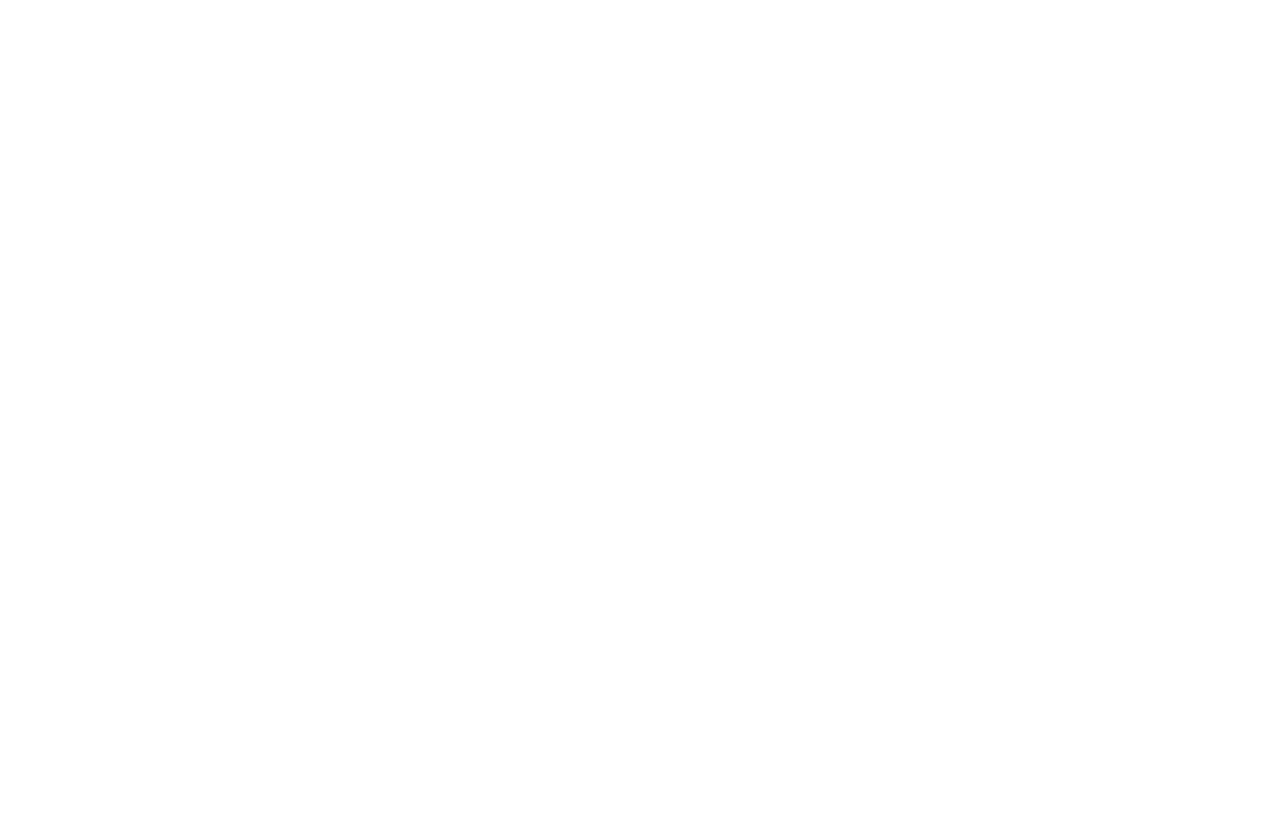
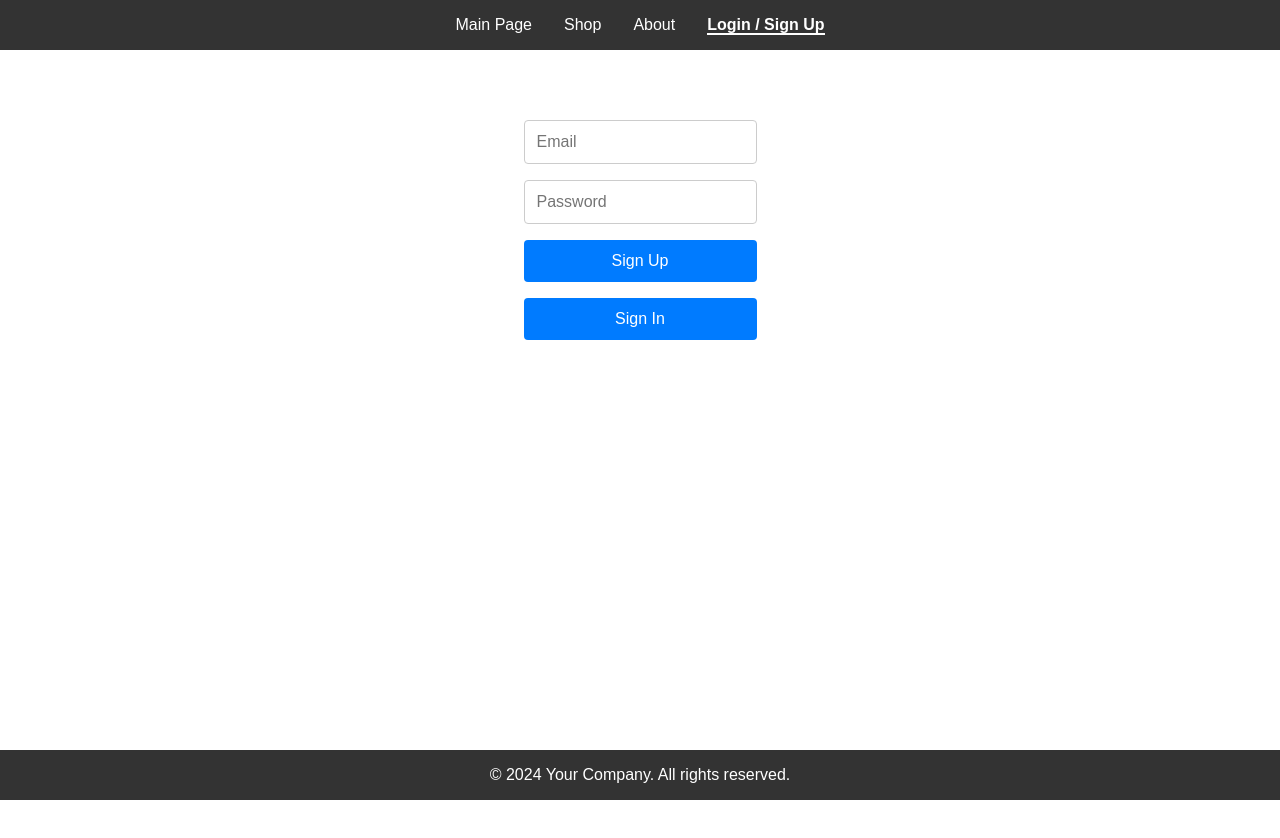
Before and after one commit to MichaelEight/simple-online-shop, a React (Create React App) app: page /auth in a window 1280 px wide. Before the commit this address had no page. Shown: the top 838 px of the page. Before the commit the page ends 800 px from the top, so only its background shows below. Built offline with nearby package versions, Linux system fonts and the light colour scheme; no server answers.

Commit message:
Firebase added, early signin/signup system

```diff
--- a/package.json
+++ b/package.json
@@ -6,6 +6,7 @@
     "@testing-library/jest-dom": "^5.17.0",
     "@testing-library/react": "^13.4.0",
     "@testing-library/user-event": "^13.5.0",
+    "firebase": "^10.12.1",
     "react": "^18.3.1",
     "react-dom": "^18.3.1",
     "react-router-dom": "^6.23.1",
--- a/src/assets/styles/global.css
+++ b/src/assets/styles/global.css
@@ -8,7 +8,8 @@
     font-family: Arial, sans-serif;
   }
 
-  .main-page, .shop-page, .about-page {
+  .main-page, .shop-page, .about-page, .auth-page {
     min-height: 100vh; /* Ensures the content area takes the full height */
     padding-bottom: 2rem; /* Adds space at the bottom to avoid overlap with the fixed footer */
+    margin-top: 5rem;
   }
--- a/src/components/common/Navbar.css
+++ b/src/components/common/Navbar.css
@@ -1,3 +1,4 @@
+/* src/components/common/Navbar.css */
 .navbar {
   background-color: #333;
   color: white;
@@ -5,7 +6,7 @@
   position: fixed;
   top: 0;
   width: 100%;
-  z-index: 1000; /* Ensures the navbar is above other elements */
+  z-index: 1000;
   display: flex;
   justify-content: space-between;
   align-items: center;
@@ -37,45 +38,3 @@
 .navbar a:hover {
   text-decoration: underline;
 }
-
-.login-section {
-  display: flex;
-  align-items: center;
-  margin-left: auto; /* Pushes the login section to the right */
-}
-
-.login-popup {
-  position: absolute;
-  top: 50px;
-  right: 20px;
-  background: white;
-  padding: 1rem;
-  border-radius: 4px;
-  box-shadow: 0 2px 10px rgba(0, 0, 0, 0.1);
-  display: flex;
-  flex-direction: column;
-}
-
-.login-popup input {
-  margin-bottom: 0.5rem;
-  padding: 0.5rem;
-  border: 1px solid #ccc;
-  border-radius: 4px;
-}
-
-.login-popup button {
-  padding: 0.5rem;
-  background-color: #333;
-  color: white;
-  border: none;
-  border-radius: 4px;
-  cursor: pointer;
-}
-
-.login-popup button:hover {
-  background-color: #555;
-}
-
-body {
-  padding-top: 4rem; /* Adjust based on navbar height to avoid content overlap */
-}
--- a/src/components/common/Navbar.js
+++ b/src/components/common/Navbar.js
@@ -1,50 +1,9 @@
-import React, { useState } from 'react';
+// src/components/common/Navbar.js
+import React from 'react';
 import { NavLink } from 'react-router-dom';
-import { useAppContext } from '../../context';
 import './Navbar.css';
 
 function Navbar() {
-  const { isLoggedIn, setIsLoggedIn, userData, setUserData } = useAppContext();
-  const [showLogin, setShowLogin] = useState(false);
-  const [email, setEmail] = useState('');
-  const [password, setPassword] = useState('');
-
-  const handleLogin = () => {
-    // Placeholder validation
-    if (email === 'test@example.com' && password === 'password') {
-      setUserData({
-        name: 'John',
-        lastname: 'Doe',
-        email: 'test@example.com',
-        address: {
-          city: 'Example City',
-          street: 'Main St',
-          building: '123',
-          flat: '45'
-        }
-      });
-      setIsLoggedIn(true);
-      setShowLogin(false);
-    } else {
-      alert('Invalid credentials');
-    }
-  };
-
-  const handleLogout = () => {
-    setIsLoggedIn(false);
-    setUserData({
-      name: '',
-      lastname: '',
-      email: '',
-      address: {
-        city: '',
-        street: '',
-        building: '',
-        flat: ''
-      }
-    });
-  };
-
   return (
     <nav className="navbar">
       <ul>
@@ -63,36 +22,12 @@ function Navbar() {
             About
           </NavLink>
         </li>
+        <li>
+          <NavLink to="/auth" className={({ isActive }) => (isActive ? 'active' : '')}>
+            Login / Sign Up
+          </NavLink>
+        </li>
       </ul>
-      <div className="login-section">
-        {isLoggedIn ? (
-          <>
-            <span>{userData.name} {userData.lastname} logged in!</span>
-            <button onClick={handleLogout}>Logout</button>
-          </>
-        ) : (
-          <>
-            <button onClick={() => setShowLogin(true)}>Log In</button>
-            {showLogin && (
-              <div className="login-popup">
-                <input
-                  type="email"
-                  placeholder="Email"
-                  value={email}
-                  onChange={(e) => setEmail(e.target.value)}
-                />
-                <input
-                  type="password"
-                  placeholder="Password"
-                  value={password}
-                  onChange={(e) => setPassword(e.target.value)}
-                />
-                <button onClick={handleLogin}>Login</button>
-              </div>
-            )}
-          </>
-        )}
-      </div>
     </nav>
   );
 }
--- /dev/null
+++ b/src/firebase.js
@@ -0,0 +1,19 @@
+import { initializeApp } from 'firebase/app';
+import { getAuth } from 'firebase/auth';
+import { getFirestore } from 'firebase/firestore'; // Import Firestore
+
+const firebaseConfig = {
+  apiKey: "AIzaSyCiHYCghLYDwF9Qj7M7l2Ed3eWcDJVNSg4",
+  authDomain: "simple-online-shop-dfe40.firebaseapp.com",
+  projectId: "simple-online-shop-dfe40",
+  storageBucket: "simple-online-shop-dfe40.appspot.com",
+  messagingSenderId: "782504788875",
+  appId: "1:782504788875:web:e895a8acd1829541bde58e",
+  measurementId: "G-P3TQPYMEKX"
+};
+
+const app = initializeApp(firebaseConfig);
+const auth = getAuth(app);
+const db = getFirestore(app); // Initialize Firestore
+
+export { app, auth, db };
--- /dev/null
+++ b/src/pages/AuthPage.css
@@ -0,0 +1,48 @@
+/* src/components/Auth.css */
+.auth-page {
+    display: flex;
+    flex-direction: column;
+    align-items: center;
+    justify-content: start;
+    padding: 2rem;
+  }
+
+  .auth-page div {
+    display: flex;
+    flex-direction: column;
+    align-items: center;
+  }
+
+  .auth-page input {
+    margin: 0.5rem 0;
+    padding: 0.75rem;
+    width: 100%;
+    max-width: 300px;
+    border: 1px solid #ccc;
+    border-radius: 4px;
+    font-size: 1rem;
+  }
+
+  .auth-page button {
+    margin: 0.5rem 0;
+    padding: 0.75rem;
+    width: 100%;
+    max-width: 300px;
+    border: none;
+    border-radius: 4px;
+    background-color: #007bff;
+    color: white;
+    font-size: 1rem;
+    cursor: pointer;
+    transition: background-color 0.3s;
+  }
+
+  .auth-page button:hover {
+    background-color: #0056b3;
+  }
+
+  .auth-page p {
+    margin-bottom: 1rem;
+    font-size: 1.2rem;
+    color: #333;
+  }
--- /dev/null
+++ b/src/pages/AuthPage.js
@@ -0,0 +1,117 @@
+// src/components/AuthPage.js
+import React, { useState, useEffect } from 'react';
+import { createUserWithEmailAndPassword, signInWithEmailAndPassword, signOut, onAuthStateChanged } from 'firebase/auth';
+import { auth } from '../firebase';
+import './AuthPage.css';
+
+function AuthPage() {
+  const [email, setEmail] = useState('');
+  const [password, setPassword] = useState('');
+  const [user, setUser] = useState(null);
+
+  useEffect(() => {
+    const unsubscribe = onAuthStateChanged(auth, (user) => {
+      if (user) {
+        const userData = {
+          name: 'John',  // Placeholder values
+          lastname: 'Doe',  // Placeholder values
+          email: user.email,
+          address: {
+            city: 'City',
+            street: 'Street',
+            building: '123',
+            flat: '45'
+          }
+        };
+        localStorage.setItem('user', JSON.stringify(userData));
+        setUser(userData);
+      } else {
+        localStorage.removeItem('user');
+        setUser(null);
+      }
+    });
+    return unsubscribe;
+  }, []);
+
+  const handleSignUp = async () => {
+    try {
+      const userCredential = await createUserWithEmailAndPassword(auth, email, password);
+      const userData = {
+        name: 'John',  // Placeholder values
+        lastname: 'Doe',  // Placeholder values
+        email: userCredential.user.email,
+        address: {
+          city: 'City',
+          street: 'Street',
+          building: '123',
+          flat: '45'
+        }
+      };
+      localStorage.setItem('user', JSON.stringify(userData));
+      setUser(userData);
+    } catch (error) {
+      console.error('Error signing up:', error);
+    }
+  };
+
+  const handleSignIn = async () => {
+    try {
+      const userCredential = await signInWithEmailAndPassword(auth, email, password);
+      const userData = {
+        name: 'John',  // Placeholder values
+        lastname: 'Doe',  // Placeholder values
+        email: userCredential.user.email,
+        address: {
+          city: 'City',
+          street: 'Street',
+          building: '123',
+          flat: '45'
+        }
+      };
+      localStorage.setItem('user', JSON.stringify(userData));
+      setUser(userData);
+    } catch (error) {
+      console.error('Error signing in:', error);
+    }
+  };
+
+  const handleSignOut = async () => {
+    try {
+      await signOut(auth);
+      localStorage.removeItem('user');
+      setUser(null);
+    } catch (error) {
+      console.error('Error signing out:', error);
+    }
+  };
+
+  return (
+    <div className='auth-page'>
+      {user ? (
+        <div>
+          <p>Welcome, {user.email}</p>
+          <button onClick={handleSignOut}>Sign Out</button>
+        </div>
+      ) : (
+        <div>
+          <input
+            type="email"
+            value={email}
+            onChange={(e) => setEmail(e.target.value)}
+            placeholder="Email"
+          />
+          <input
+            type="password"
+            value={password}
+            onChange={(e) => setPassword(e.target.value)}
+            placeholder="Password"
+          />
+          <button onClick={handleSignUp}>Sign Up</button>
+          <button onClick={handleSignIn}>Sign In</button>
+        </div>
+      )}
+    </div>
+  );
+}
+
+export default AuthPage;
--- a/src/pages/BuyForm.js
+++ b/src/pages/BuyForm.js
@@ -1,7 +1,8 @@
+// src/components/BuyForm.js
 import React, { useState, useEffect } from 'react';
 import { useLocation } from 'react-router-dom';
 import { useAppContext } from '../context';
-import './BuyForm.css'; // Optional: If you want to add styles
+import './BuyForm.css';
 
 function BuyForm() {
   const location = useLocation();
@@ -21,7 +22,7 @@ function BuyForm() {
   });
 
   useEffect(() => {
-    if (isLoggedIn) {
+    if (isLoggedIn && userData) {
       setFormData({
         ...formData,
         name: userData.name,
@@ -50,9 +51,7 @@ function BuyForm() {
 
   const handleSubmit = (e) => {
     e.preventDefault();
-    // Handle form submission
     console.log('Form submitted:', formData);
-    // Reset form data
     setFormData({
       name: '',
       lastname: '',
--- a/src/pages/ShopPage.js
+++ b/src/pages/ShopPage.js
@@ -1,5 +1,6 @@
+// src/pages/ShopPage.js
 import React from 'react';
-import { Link, Route, Routes, useNavigate } from 'react-router-dom';
+import { Link, Route, Routes, useNavigate, useLocation } from 'react-router-dom';
 import Navbar from '../components/common/Navbar';
 import Footer from '../components/common/Footer';
 import BuyForm from './BuyForm';
@@ -16,9 +17,12 @@ const products = [
 
 function ShopPage() {
   const navigate = useNavigate();
+  const location = useLocation();
+  const queryParams = new URLSearchParams(location.search);
+  const productName = queryParams.get('product');
 
   const handleBuyClick = (productName) => {
-    navigate(`/shop/buy?product=${productName}`);
+    navigate(`/shop?product=${productName}`);
   };
 
   return (
@@ -39,9 +43,7 @@ function ShopPage() {
             </div>
           ))}
         </div>
-        <Routes>
-          <Route path="buy" element={<BuyForm />} />
-        </Routes>
+        {productName && <BuyForm />}
       </main>
       <Footer />
     </div>
--- a/src/routes.js
+++ b/src/routes.js
@@ -1,19 +1,28 @@
+// src/routes.js
 import React from 'react';
 import { BrowserRouter as Router, Route, Routes } from 'react-router-dom';
 import MainPage from './pages/MainPage';
 import ShopPage from './pages/ShopPage';
 import AboutPage from './pages/AboutPage';
+import AuthPage from './pages/AuthPage';
+import Navbar from './components/common/Navbar';
+import Footer from './components/common/Footer';
 
-function AppRoutes() {
+function App() {
   return (
     <Router>
-      <Routes>
-        <Route path="/" element={<MainPage />} />
-        <Route path="/shop/*" element={<ShopPage />} />
-        <Route path="/about" element={<AboutPage />} />
-      </Routes>
+      <div>
+        <Navbar />
+        <Routes>
+          <Route path="/" element={<MainPage />} />
+          <Route path="/shop" element={<ShopPage />} />
+          <Route path="/about" element={<AboutPage />} />
+          <Route path="/auth" element={<AuthPage />} />
+        </Routes>
+        <Footer />
+      </div>
     </Router>
   );
 }
 
-export default AppRoutes;
+export default App;
```
Also changed, not shown: src/context.js (+5 -22 lines), 1 other file (tests, documents, lock files or other folders).
